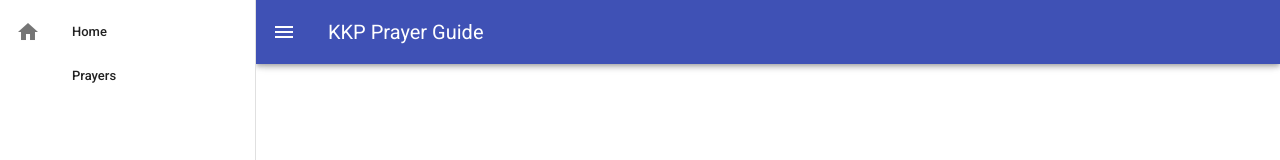
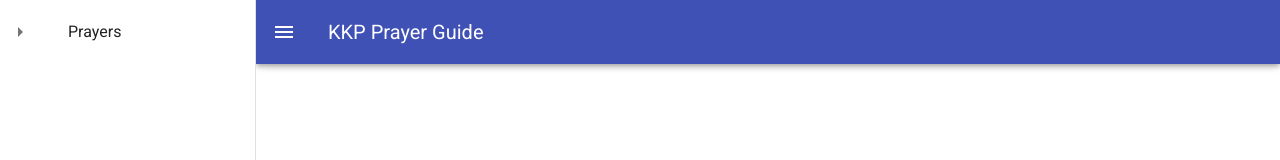
Before and after one commit to jerome313/kkp, a Vue app: page / in a window 1280 px wide. Shown: the top 160 px of the page. Built offline with nearby package versions, Linux system fonts and the light colour scheme.

Commit message:
Adding tree menu and icons in navigation bar

```diff
--- a/src/components/Home.vue
+++ b/src/components/Home.vue
@@ -5,22 +5,20 @@
       app
     >
       <v-list dense>
-        <v-list-item link>
-          <v-list-item-action>
-            <v-icon>mdi-home</v-icon>
-          </v-list-item-action>
-          <v-list-item-content>
-            <v-list-item-title>Home</v-list-item-title>
-          </v-list-item-content>
-        </v-list-item>
-        <v-list-item link>
-          <v-list-item-action>
-            <v-icon>mdi-christianity-outline</v-icon>
-          </v-list-item-action>
-          <v-list-item-content>
-            <v-list-item-title>Prayers</v-list-item-title>
-          </v-list-item-content>
-        </v-list-item>
+
+        <v-treeview
+          :items="items"
+          hoverable
+          activatable
+          :open-on-click="true"
+        >
+          <template v-slot:prepend="{ item }">
+            <v-icon>
+              {{ item.icon }}
+            </v-icon>
+          </template>
+        </v-treeview>
+
       </v-list>
     </v-navigation-drawer>
 
@@ -62,6 +60,17 @@
     },
     data: () => ({
       drawer: null,
+      items: [
+        {
+          id: 1,
+          name: 'Prayers',
+          children: [
+            { id: 1, icon:'mdi-glass-wine', name: 'LDC' },
+            { id: 2, icon:'mdi-chess-rook', name: 'Prayer for the year' },
+            { id: 3, icon:'mdi-shield-cross-outline', name: 'Prayer for Protection' }
+          ],
+        }
+      ],
     }),
   }
 </script>
```
